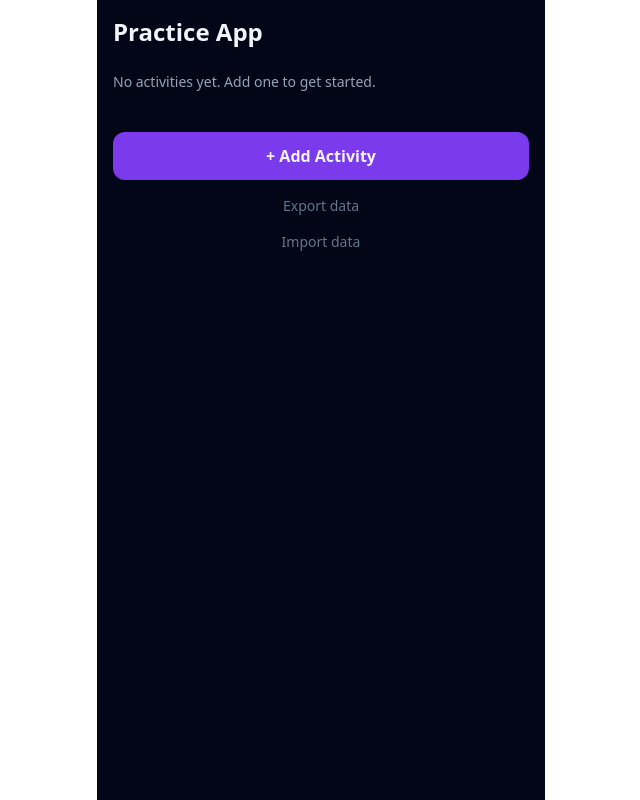
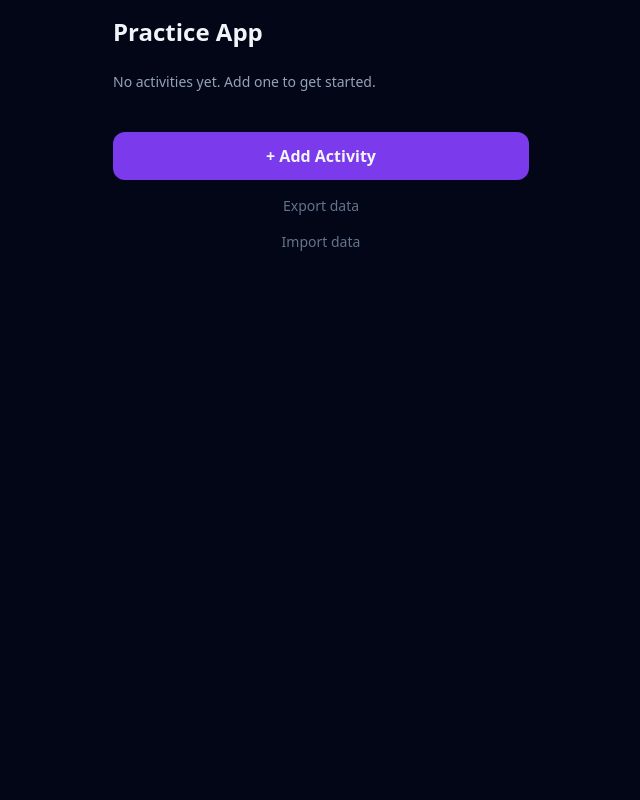
Before and after one commit to clmatt/practice-app, a React (Vite) app: page /activity/1/practice in a window 1280 px wide. Shown: the whole page, without its empty margins (319-959 px from the left). Built offline with nearby package versions, Linux system fonts and the light colour scheme.

Commit message:
fix: set html/body/root background and height to prevent overscroll white bleed

```diff
--- a/src/index.css
+++ b/src/index.css
@@ -8,6 +8,15 @@ input, textarea, select {
 }
 
 @layer base {
+  html, body {
+    @apply bg-slate-950;
+    height: 100%;
+  }
+
+  #root {
+    height: 100%;
+  }
+
   /* Remove grey tap highlight on interactive elements */
   * {
     -webkit-tap-highlight-color: transparent;
```
